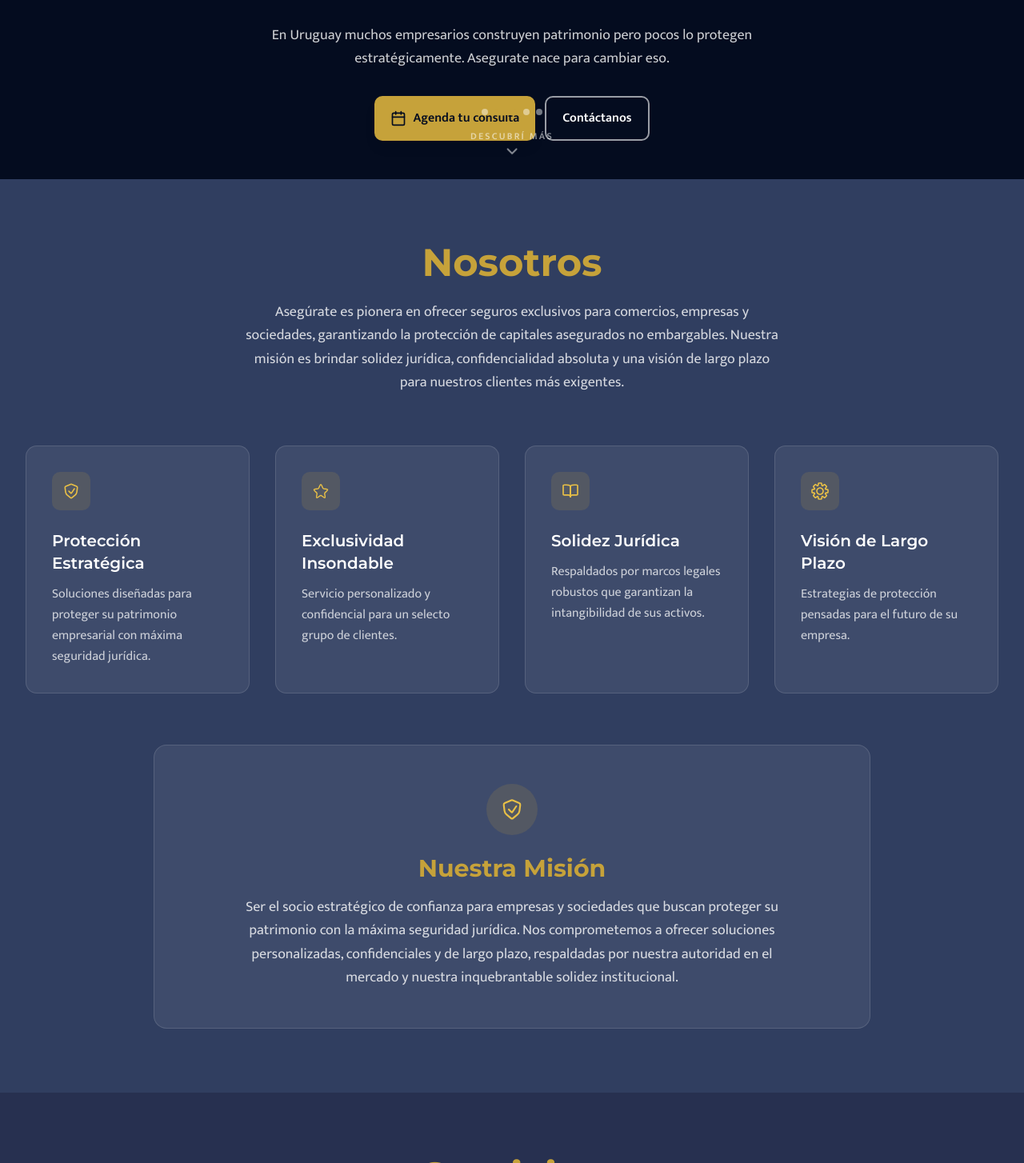
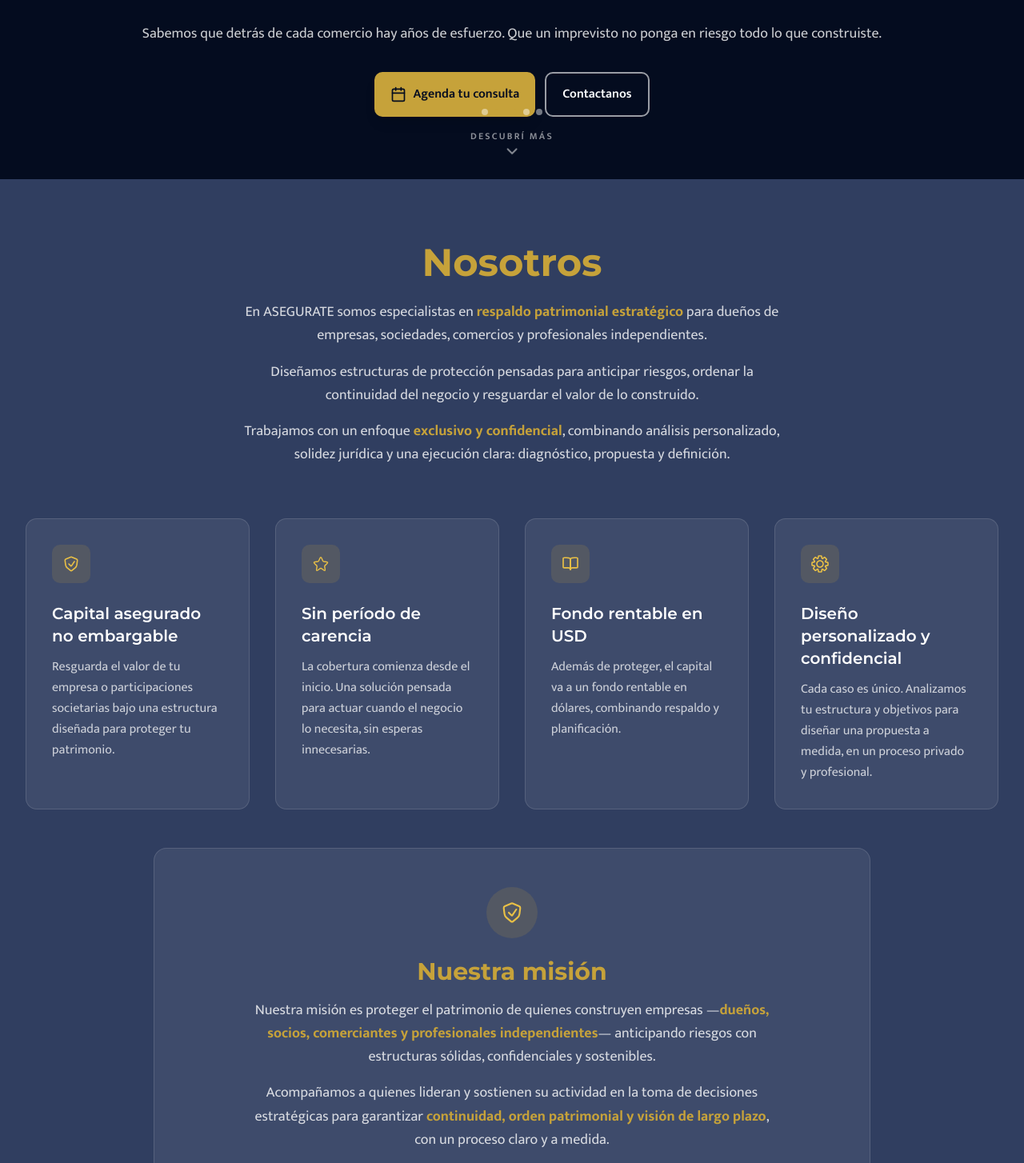
Before and after one commit to naipeloz/asegurate, a Next.js app: page / in a window 1280 px wide. Shown: the part 576-2030 px from the top of the page at 80% size. Built offline with nearby package versions, Linux system fonts and the light colour scheme.

Commit message:
Services texts

```diff
--- a/src/components/HeroSlider.tsx
+++ b/src/components/HeroSlider.tsx
@@ -15,16 +15,9 @@
 const slidesEs: Slide[] = [
   {
     badge: 'Empresas y sociedades',
-    title: 'Construiste tu patrimonio.\nAhora protégelo estratégicamente.',
+    title: 'Construiste tu patrimonio,\nahora protegelo estratégicamente.',
     body: [
       'Somos la primera empresa en Uruguay especializada en blindaje empresarial a través de estructuras aseguradas.',
-    ],
-  },
-  {
-    badge: 'Blindaje Empresarial',
-    title: 'La protección que tu empresa necesita.',
-    body: [
-      'En Uruguay muchos empresarios construyen patrimonio pero pocos lo protegen estratégicamente. Asegurate nace para cambiar eso.',
     ],
   },
   {
@@ -32,7 +25,13 @@
     title: 'Años de esfuerzo merecen protección real.',
     body: [
       'Sabemos que detrás de cada comercio hay años de esfuerzo. Que un imprevisto no ponga en riesgo todo lo que construiste.',
-      'Nosotros nos ocupamos de eso.',
+    ],
+  },
+  {
+    badge: 'Trabajadores independientes',
+    title: 'Trabajas por tu cuenta,\nplanifica tu respaldo.',
+    body: [
+      'Protegé tus ingresos hoy y asegurá tu retiro mañana. Respaldo para tu actividad, garantizando tu retiro jubilatorio.',
     ],
   },
   {
@@ -116,7 +115,7 @@
 
 const discoverLabels = { es: 'Descubrí más', pt: 'Descubra mais', en: 'Discover more' }
 const ctaLabels = { es: 'Agenda tu consulta', pt: 'Agende sua consulta', en: 'Schedule a consultation' }
-const ctaContact = { es: 'Contáctanos', pt: 'Contate-nos', en: 'Contact us' }
+const ctaContact = { es: 'Contactanos', pt: 'Contate-nos', en: 'Contact us' }
 
 // ─── Icons ───────────────────────────────────────────────────────────────────
 function ChevronLeft() {
@@ -206,12 +205,12 @@
         className="hero-slide-enter relative h-full flex items-center justify-center text-center"
       >
         <div className="w-full max-w-[1280px] mx-auto px-8 lg:px-16 flex flex-col items-center">
-          <div className="max-w-[800px] flex flex-col items-center">
+          <div className="max-w-[1000px] flex flex-col items-center">
             {/* Logo */}
             <img
               src="/brand/logo/Asegurate_Horizontal_Tagline.svg"
               alt="Asegúrate"
-              className="h-45 md:h-68 mb-2"
+              className="h-45 md:h-56 mb-6"
             />
 
             {/* Badge */}
@@ -234,7 +233,7 @@
             {/* Body paragraphs */}
             <div className="flex flex-col gap-3 mb-8 items-center">
               {slide.body.map((p, i) => (
-                <p key={i} className="text-base lg:text-lg leading-relaxed max-w-[620px]" style={{ color: 'rgba(255,255,255,0.80)' }}>
+                <p key={i} className="text-base lg:text-lg leading-relaxed max-w-[1000px]" style={{ color: 'rgba(255,255,255,0.80)' }}>
                   {p}
                 </p>
               ))}
--- a/src/components/HomeContent.tsx
+++ b/src/components/HomeContent.tsx
@@ -56,20 +56,44 @@
   )
 }
 
+// ─── Rich text renderer (renders **bold** as gold text) ───────────────────────
+function RichText({ text, className }: { text: string; className?: string }) {
+  const parts = text.split(/\*\*(.*?)\*\*/g)
+  return (
+    <p className={className}>
+      {parts.map((part, i) =>
+        i % 2 === 1 ? (
+          <span key={i} style={{ color: '#C6A23A', fontWeight: 700 }}>{part}</span>
+        ) : (
+          part
+        )
+      )}
+    </p>
+  )
+}
+
 // ─── Content ─────────────────────────────────────────────────────────────────
 const content = {
   es: {
     nosotros: {
       h2: 'Nosotros',
-      body: 'Asegúrate es pionera en ofrecer seguros exclusivos para comercios, empresas y sociedades, garantizando la protección de capitales asegurados no embargables. Nuestra misión es brindar solidez jurídica, confidencialidad absoluta y una visión de largo plazo para nuestros clientes más exigentes.',
-      misionH3: 'Nuestra Misión',
-      misionBody: 'Ser el socio estratégico de confianza para empresas y sociedades que buscan proteger su patrimonio con la máxima seguridad jurídica. Nos comprometemos a ofrecer soluciones personalizadas, confidenciales y de largo plazo, respaldadas por nuestra autoridad en el mercado y nuestra inquebrantable solidez institucional.',
+      body: [
+        'En ASEGURATE somos especialistas en **respaldo patrimonial estratégico** para dueños de empresas, sociedades, comercios y profesionales independientes.',
+        'Diseñamos estructuras de protección pensadas para anticipar riesgos, ordenar la continuidad del negocio y resguardar el valor de lo construido.',
+        'Trabajamos con un enfoque **exclusivo y confidencial**, combinando análisis personalizado, solidez jurídica y una ejecución clara: diagnóstico, propuesta y definición.',
+      ],
+      beneficiosH2: 'Beneficios —',
+      misionH3: 'Nuestra misión',
+      misionBody: [
+        'Nuestra misión es proteger el patrimonio de quienes construyen empresas —**dueños, socios, comerciantes y profesionales independientes**— anticipando riesgos con estructuras sólidas, confidenciales y sostenibles.',
+        'Acompañamos a quienes lideran y sostienen su actividad en la toma de decisiones estratégicas para garantizar **continuidad, orden patrimonial y visión de largo plazo**, con un proceso claro y a medida.',
+      ],
     },
-    features: [
-      { icon: ICONS.Seguridad, title: 'Protección Estratégica', desc: 'Soluciones diseñadas para proteger su patrimonio empresarial con máxima seguridad jurídica.' },
-      { icon: ICONS.Exclusividad, title: 'Exclusividad Insondable', desc: 'Servicio personalizado y confidencial para un selecto grupo de clientes.' },
-      { icon: ICONS.Juridico, title: 'Solidez Jurídica', desc: 'Respaldados por marcos legales robustos que garantizan la intangibilidad de sus activos.' },
-      { icon: ICONS.Innovacion, title: 'Visión de Largo Plazo', desc: 'Estrategias de protección pensadas para el futuro de su empresa.' },
+    benefits: [
+      { icon: ICONS.Seguridad, title: 'Capital asegurado no embargable', desc: 'Resguarda el valor de tu empresa o participaciones societarias bajo una estructura diseñada para proteger tu patrimonio.' },
+      { icon: ICONS.Exclusividad, title: 'Sin período de carencia', desc: 'La cobertura comienza desde el inicio. Una solución pensada para actuar cuando el negocio lo necesita, sin esperas innecesarias.' },
+      { icon: ICONS.Juridico, title: 'Fondo rentable en USD', desc: 'Además de proteger, el capital va a un fondo rentable en dólares, combinando respaldo y planificación.' },
+      { icon: ICONS.Innovacion, title: 'Diseño personalizado y confidencial', desc: 'Cada caso es único. Analizamos tu estructura y objetivos para diseñar una propuesta a medida, en un proceso privado y profesional.' },
     ],
     servicios: {
       h2: 'Servicios',
@@ -109,9 +133,14 @@
   pt: {
     nosotros: {
       h2: 'Sobre Nós',
-      body: 'A Asegurate é pioneira na oferta de seguros exclusivos para comércios, empresas e sociedades, garantindo a proteção de capitais segurados não penhoráveis. Nossa missão é fornecer solidez jurídica, confidencialidade absoluta e uma visão de longo prazo para os nossos clientes mais exigentes.',
+      body: [
+        'A Asegurate é pioneira na oferta de seguros exclusivos para comércios, empresas e sociedades, garantindo a proteção de capitais segurados não penhoráveis. Nossa missão é fornecer solidez jurídica, confidencialidade absoluta e uma visão de longo prazo para os nossos clientes mais exigentes.',
+      ],
+      beneficiosH2: 'Benefícios —',
       misionH3: 'Nossa Missão',
-      misionBody: 'Ser o parceiro estratégico de confiança para empresas e sociedades que buscam proteger seu patrimônio com máxima segurança jurídica. Comprometemo-nos a oferecer soluções personalizadas, confidenciais e de longo prazo, respaldadas pela nossa autoridade no mercado e pela nossa inabalável solidez institucional.',
+      misionBody: [
+        'Ser o parceiro estratégico de confiança para empresas e sociedades que buscam proteger seu patrimônio com máxima segurança jurídica. Comprometemo-nos a oferecer soluções personalizadas, confidenciais e de longo prazo, respaldadas pela nossa autoridade no mercado e pela nossa inabalável solidez institucional.',
+      ],
     },
     features: [
       { icon: ICONS.Seguridad, title: 'Proteção Estratégica', desc: 'Soluções desenvolvidas para proteger seu patrimônio empresarial com máxima segurança jurídica.' },
@@ -119,6 +148,7 @@
       { icon: ICONS.Juridico, title: 'Solidez Jurídica', desc: 'Respaldados por marcos legais robustos que garantem a intangibilidade dos seus ativos.' },
       { icon: ICONS.Innovacion, title: 'Visão de Longo Prazo', desc: 'Estratégias de proteção pensadas para o futuro da sua empresa.' },
     ],
+    benefits: [],
     servicios: {
       h2: 'Serviços',
       subtitle: 'Soluções de Proteção Patrimonial',
@@ -157,9 +187,14 @@
   en: {
     nosotros: {
       h2: 'About Us',
-      body: 'Asegúrate is a pioneer in offering exclusive insurance for businesses and corporations, guaranteeing the protection of non-seizable insured capital. Our mission is to provide legal strength, absolute confidentiality and a long-term vision for our most demanding clients.',
+      body: [
+        'Asegúrate is a pioneer in offering exclusive insurance for businesses and corporations, guaranteeing the protection of non-seizable insured capital. Our mission is to provide legal strength, absolute confidentiality and a long-term vision for our most demanding clients.',
+      ],
+      beneficiosH2: 'Benefits —',
       misionH3: 'Our Mission',
-      misionBody: 'To be the trusted strategic partner for companies and corporations seeking to protect their assets with maximum legal security. We are committed to offering personalized, confidential and long-term solutions, backed by our authority in the market and our unwavering institutional strength.',
+      misionBody: [
+        'To be the trusted strategic partner for companies and corporations seeking to protect their assets with maximum legal security. We are committed to offering personalized, confidential and long-term solutions, backed by our authority in the market and our unwavering institutional strength.',
+      ],
     },
     features: [
       { icon: ICONS.Seguridad, title: 'Strategic Protection', desc: 'Solutions designed to protect your business assets with maximum legal security.' },
@@ -167,6 +202,7 @@
       { icon: ICONS.Juridico, title: 'Legal Strength', desc: 'Backed by robust legal frameworks that guarantee the intangibility of your assets.' },
       { icon: ICONS.Innovacion, title: 'Long-term Vision', desc: 'Protection strategies designed for the future of your company.' },
     ],
+    benefits: [],
     servicios: {
       h2: 'Services',
       subtitle: 'Asset Protection Solutions',
@@ -205,7 +241,7 @@
 
 const contactDetails = (labels: { location: string; email: string; phone: string; hours: string }) => [
   { icon: <MapPinIcon />, label: labels.location, value: 'Punta del Este, Uruguay' },
-  { icon: <MailIcon />, label: labels.email, value: 'info@asegurate.com' },
+  { icon: <MailIcon />, label: labels.email, value: 'contacto@somosasegurate.com' },
   { icon: <PhoneIcon />, label: labels.phone, value: '+598 XXXX XXXX' },
   { icon: null, label: labels.hours, value: 'Lun – Vie: 8:00 – 20:00 | Sáb: 8:00 – 12:00' },
 ]
@@ -221,14 +257,23 @@
       {/* ─── NOSOTROS ─── */}
       <section id="nosotros" className="py-20" style={{ backgroundColor: '#303E60' }}>
         <div className="max-w-[1280px] mx-auto px-6 lg:px-8">
+          {/* Intro */}
           <div className="text-center mb-16">
             <h2 className="font-bold text-4xl lg:text-5xl mb-6 text-[#C6A23A]">{t.nosotros.h2}</h2>
-            <p className="text-lg max-w-2xl mx-auto leading-relaxed text-white/80">{t.nosotros.body}</p>
+            <div className="flex flex-col gap-4 max-w-2xl mx-auto">
+              {t.nosotros.body.map((p, i) => (
+                <RichText key={i} text={p} className="text-lg leading-relaxed text-white/80" />
+              ))}
+            </div>
           </div>
 
+          {/* Beneficios heading */}
+          {/* <h3 className="font-bold text-2xl text-white mb-8">{t.nosotros.beneficiosH2}</h3> */}
+
           {/* Feature cards */}
-          <div className="grid grid-cols-1 sm:grid-cols-2 lg:grid-cols-4 gap-8 mb-16">
-            {t.features.map((f) => (
+
+          <div className="grid grid-cols-1 sm:grid-cols-2 lg:grid-cols-4 gap-8 mb-12">
+            {t.benefits.map((f) => (
               <div
                 key={f.title}
                 className="rounded-[14px] p-8"
@@ -258,7 +303,11 @@
               <img src={ICONS.Seguridad} alt="" className="w-8 h-8" style={{ filter: GOLD_FILTER }} />
             </div>
             <h3 className="font-bold text-3xl mb-4 text-[#C6A23A]">{t.nosotros.misionH3}</h3>
-            <p className="text-lg leading-relaxed max-w-2xl mx-auto text-white/80">{t.nosotros.misionBody}</p>
+            <div className="flex flex-col gap-4">
+              {t.nosotros.misionBody.map((p, i) => (
+                <RichText key={i} text={p} className="text-lg leading-relaxed max-w-2xl mx-auto text-white/80" />
+              ))}
+            </div>
           </div>
         </div>
       </section>
```
Also changed, not shown: public/brand/logo/Asegurate_Horizontal_Tagline.svg.
